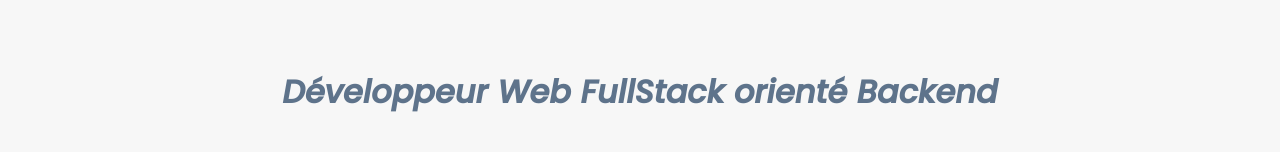
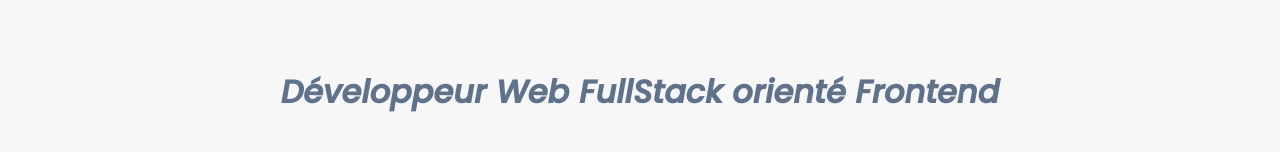
Before and after one commit to kevintsi/my-portfolio, a React (Create React App) app: page / in a window 1280 px wide. Shown: the part 513-665 px from the top of the page. Built offline with nearby package versions, Linux system fonts and the light colour scheme.

Commit message:
Update Home

```diff
--- a/src/components/Home/Home.js
+++ b/src/components/Home/Home.js
@@ -11,7 +11,7 @@ const Home = () => {
             <div className="brief-introduction-container">
                 <div className="heading" >
                     <div className="primary-heading">Bonjour, je m'appelle <strong style={{ color: "#D91E18" }}>Kévin TSI</strong></div>
-                    <p className="secondary-heading">Développeur Web FullStack orienté Backend</p>
+                    <p className="secondary-heading">Développeur Web FullStack orienté Frontend</p>
                 </div>
                 <div className="social-network-container">
                     <div><a href="https://www.linkedin.com/in/k%C3%A9vin-tsi-160381181/"><img src={process.env.PUBLIC_URL + "/images/linkedIn.png"} alt="LinkedIn" /></a></div>
```
